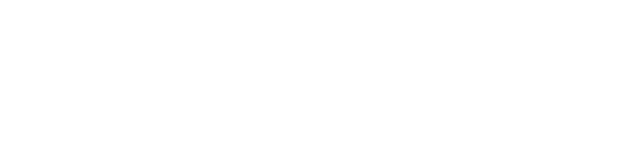
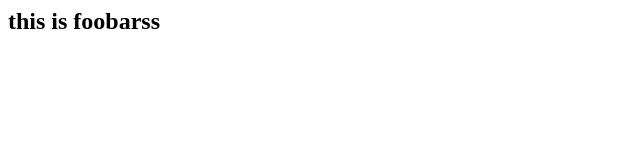
Before and after one commit to Jprice305/foobarss, a plain HTML site: page index.html in a window 1280 px wide. Shown: the whole page, without its empty margins (0-640 px from the left). Drawn offline with Linux system fonts and the light colour scheme.

Commit message:
added h2

```diff
--- a/index.html
+++ b/index.html
@@ -6,6 +6,6 @@
   <title>foobarss</title>
 </head>
 <body>
-
+  <h2>this is foobarss</h2>
 </body>
 </html>
```
